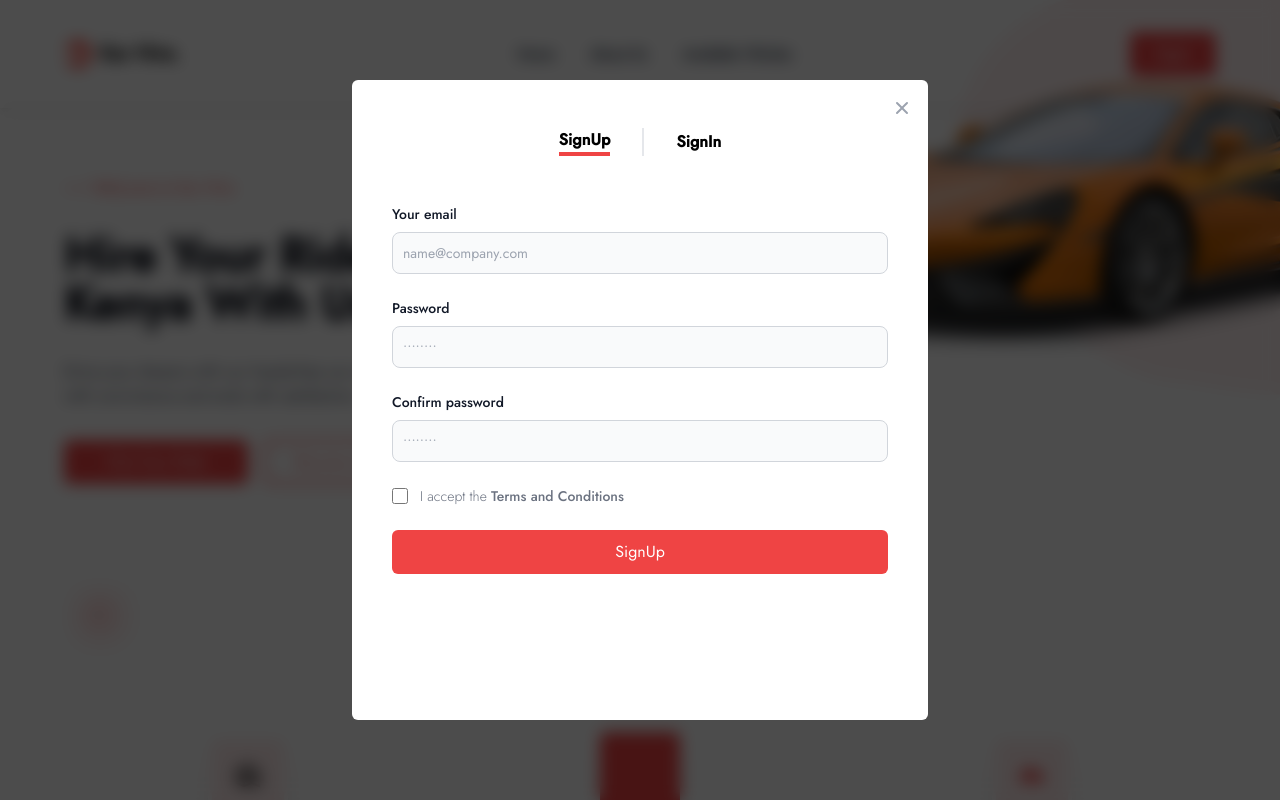
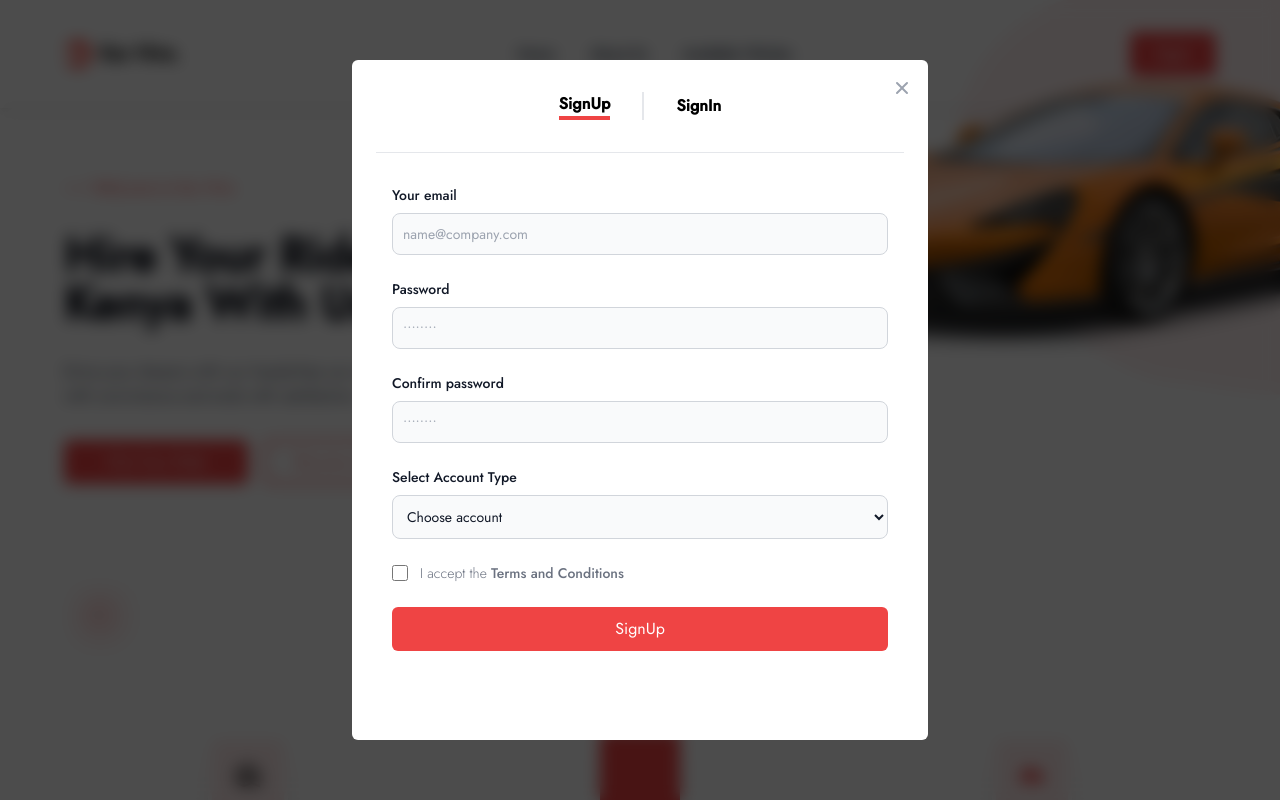
Before and after one commit to njau58/kar-hire, a React (Vite) app: page / in a window 1280 px wide. Both pictures are taken after a click on the button "SigIn". Shown: the top 800 px of the page. Built offline with nearby package versions, Linux system fonts and the light colour scheme; some icons are missing.

Commit message:
fix authModal

```diff
--- a/src/components/AuthComponents/SignUp/index.tsx
+++ b/src/components/AuthComponents/SignUp/index.tsx
@@ -1,8 +1,6 @@
 import Button from "../../Button";
 
-
 const SignUp = () => {
-
   return (
     <div className="mx-4 ">
       <div></div>
@@ -18,7 +16,7 @@ const SignUp = () => {
             type="email"
             name="email"
             id="email"
-            className="bg-gray-50 border border-gray-300 text-gray-900 sm:text-sm rounded-lg focus:ring-primary-600 focus:border-primary-600 block w-full p-2.5 dark:bg-gray-700 dark:border-gray-600 dark:placeholder-gray-400 dark:text-white dark:focus:ring-blue-500 dark:focus:border-blue-500"
+            className="bg-gray-50 border accent-red-500 border-gray-300 text-gray-900 sm:text-sm rounded-lg focus:ring-primary-600 focus:border-primary-600 block w-full p-2.5 dark:bg-gray-700 dark:border-gray-600 dark:placeholder-gray-400 dark:text-white dark:focus:ring-red-500 dark:focus:border-red-500"
             placeholder="name@company.com"
             required
           />
@@ -35,7 +33,7 @@ const SignUp = () => {
             name="password"
             id="password"
             placeholder="••••••••"
-            className="bg-gray-50 border border-gray-300 text-gray-900 sm:text-sm rounded-lg focus:ring-primary-600 focus:border-primary-600 block w-full p-2.5 dark:bg-gray-700 dark:border-gray-600 dark:placeholder-gray-400 dark:text-white dark:focus:ring-blue-500 dark:focus:border-blue-500"
+            className="bg-gray-50 border border-gray-300 text-gray-900 sm:text-sm rounded-lg focus:ring-primary-600 focus:border-primary-600 block w-full p-2.5 dark:bg-gray-700 dark:border-gray-600 dark:placeholder-gray-400 dark:text-white dark:focus:ring-red-500 dark:focus:border-red-500"
             required
           />
         </div>
@@ -51,9 +49,22 @@ const SignUp = () => {
             name="confirm-password"
             id="confirm-password"
             placeholder="••••••••"
-            className="bg-gray-50 border border-gray-300 text-gray-900 sm:text-sm rounded-lg focus:ring-primary-600 focus:border-primary-600 block w-full p-2.5 dark:bg-gray-700 dark:border-gray-600 dark:placeholder-gray-400 dark:text-white dark:focus:ring-blue-500 dark:focus:border-blue-500"
+            className="bg-gray-50 border border-gray-300 text-gray-900 sm:text-sm rounded-lg focus:ring-primary-600 focus:border-primary-600 block w-full p-2.5 dark:bg-gray-700 dark:border-gray-600 dark:placeholder-gray-400 dark:text-white dark:focus:ring-red-500 dark:focus:border-red-500"
             required
           />
+        </div>
+        <div>
+          <label
+            htmlFor="accountType"
+            className="block mb-2 text-start text-sm font-medium text-gray-900 dark:text-white"
+          >
+            Select Account Type
+          </label>
+          <select className="bg-gray-50 border border-gray-300 text-gray-900 text-sm rounded-lg focus:ring-red-500 focus:border-red-500 block w-full p-2.5 dark:bg-gray-700 dark:border-gray-600 dark:placeholder-gray-400 dark:text-white dark:focus:ring-red-500 dark:focus:border-red-500">
+            <option selected>Choose account</option>
+            <option value="normal">Normal User</option>
+            <option value="partner">Partner</option>
+          </select>
         </div>
         <div className="flex items-start">
           <div className="flex items-center h-5">
@@ -80,18 +91,9 @@ const SignUp = () => {
             </label>
           </div>
         </div>
+
         <Button text="SignUp" theme="filled"></Button>
-
       </form>
-      {/* <p className="text-sm font-light text-gray-500 dark:text-gray-400">
-          Already have an account?{" "}
-          <button
-            onClick={()=>toggleSignIn}
-            className="font-medium text-primary-600 hover:underline dark:text-primary-500"
-          >
-            Login here
-          </button>
-        </p> */}
     </div>
   );
 };
--- a/src/components/Button/index.tsx
+++ b/src/components/Button/index.tsx
@@ -14,7 +14,7 @@ const Button = (props: ButtonProps) => {
           onClick={onClick}
           className=" bg-red-500 px-6 py-2 rounded-md border-2 border-solid
    text-white border-transparent transition-all duration-300 w-full
-     ease-in-out hover:bg-transparent hover:border-red-500 hover:text-red-500"
+     ease-in-out hover:bg-red-700 "
         >
           {text}
         </button>
--- a/src/components/Modals/AuthModal/index.tsx
+++ b/src/components/Modals/AuthModal/index.tsx
@@ -5,7 +5,6 @@ import SignUp from "../../AuthComponents/SignUp";
 import SignIn from "../../AuthComponents/SignIn";
 import ModalButton from "./ModalButton";
 import { useState } from "react";
-
 
 const AuthModal = () => {
   const { isOpen, toggleAuthModal } = useContext(AuthModalContext);
@@ -22,7 +21,7 @@ const AuthModal = () => {
     setIsSignUp(true);
   };
 
-  console.log(SignIn)
+  console.log(SignIn);
 
   return (
     <div
@@ -41,17 +40,37 @@ const AuthModal = () => {
         leaveFrom="opacity-1"
         leaveTo="opacity-0"
       >
-        <div className=" absolute max-h-[80vh] flex flex-col bg-white max-w-xl my-auto md:mx-auto inset-0 mx-2 px-2 md:px-6   rounded-md ">
-          <div className="py-12  w-full  flex flex-row gap-8 items-center justify-center">
-            <button className={isSignUp?"font-semibold border-b-4 border-primary transition duration-700 ease-in-out":"font-semibold  "}  onClick={toggleSignUp}>SignUp</button>
+        <div className=" absolute max-h-[85vh]  flex flex-col bg-white max-w-xl my-auto md:mx-auto inset-0 mx-2 px-2 md:px-6   rounded-md ">
+          <div className="py-8  w-full  flex flex-row gap-8 items-center justify-center">
+            <button
+              className={
+                isSignUp
+                  ? "font-semibold border-b-4 border-primary transition duration-700 ease-in-out"
+                  : "font-semibold  "
+              }
+              onClick={toggleSignUp}
+            >
+              SignUp
+            </button>
             <span className="border-r-2 border-gray-200 h-full "></span>
-            <button  className={isSignIn?"font-semibold border-b-4 border-b-primary  transition duration-700 ease-in-out":"font-semibold  "} onClick={toggleSignIn}> SignIn</button>
+            <button
+              className={
+                isSignIn
+                  ? "font-semibold border-b-4 border-b-primary  transition duration-700 ease-in-out"
+                  : "font-semibold  "
+              }
+              onClick={toggleSignIn}
+            >
+              {" "}
+              SignIn
+            </button>
           </div>
+          <hr className="mb-8"></hr>
 
           <ModalButton toggleAuthModal={toggleAuthModal} />
 
-          {isSignUp && <SignUp/>}
-          {isSignIn && <SignIn/>}
+          {isSignUp && <SignUp />}
+          {isSignIn && <SignIn />}
         </div>
       </Transition>
     </div>
```
